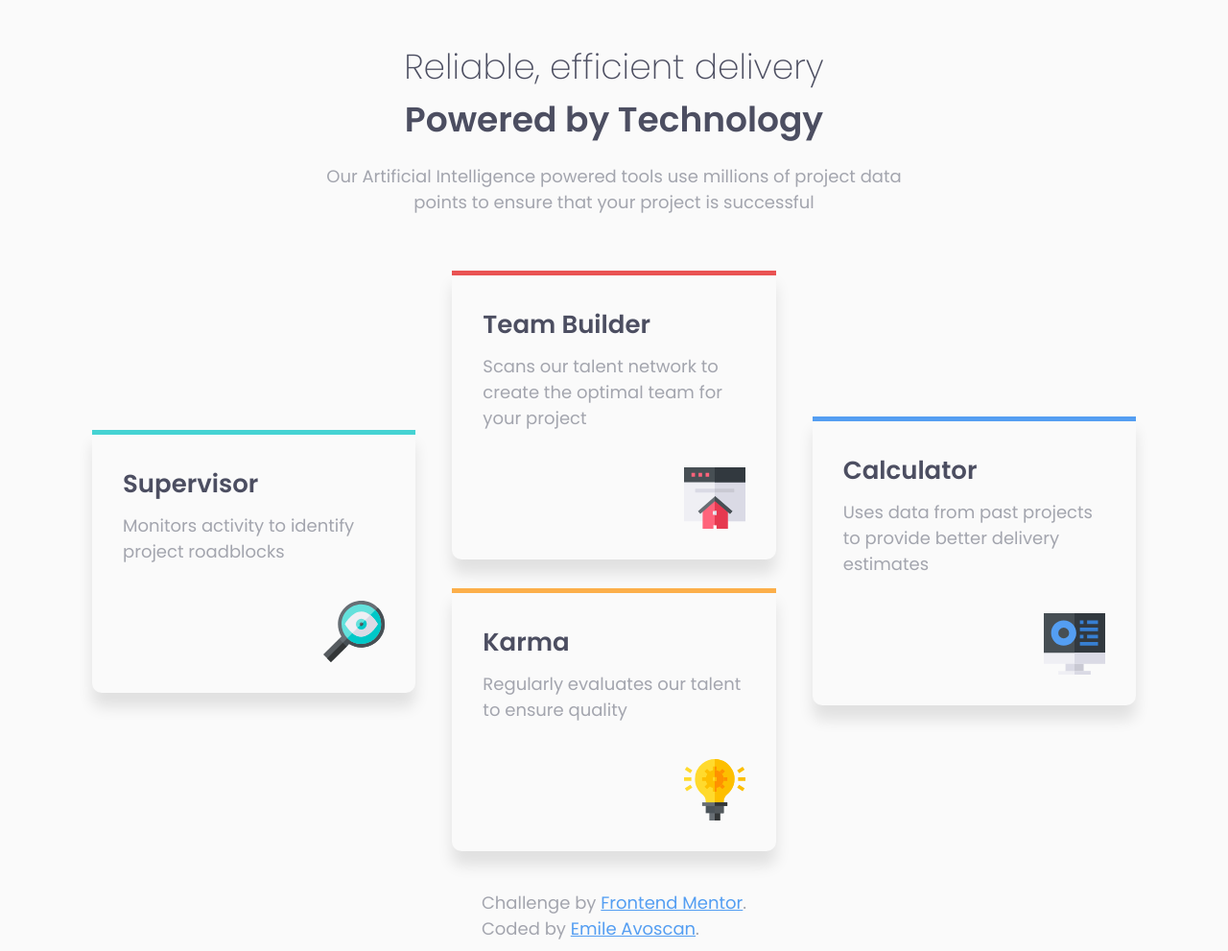
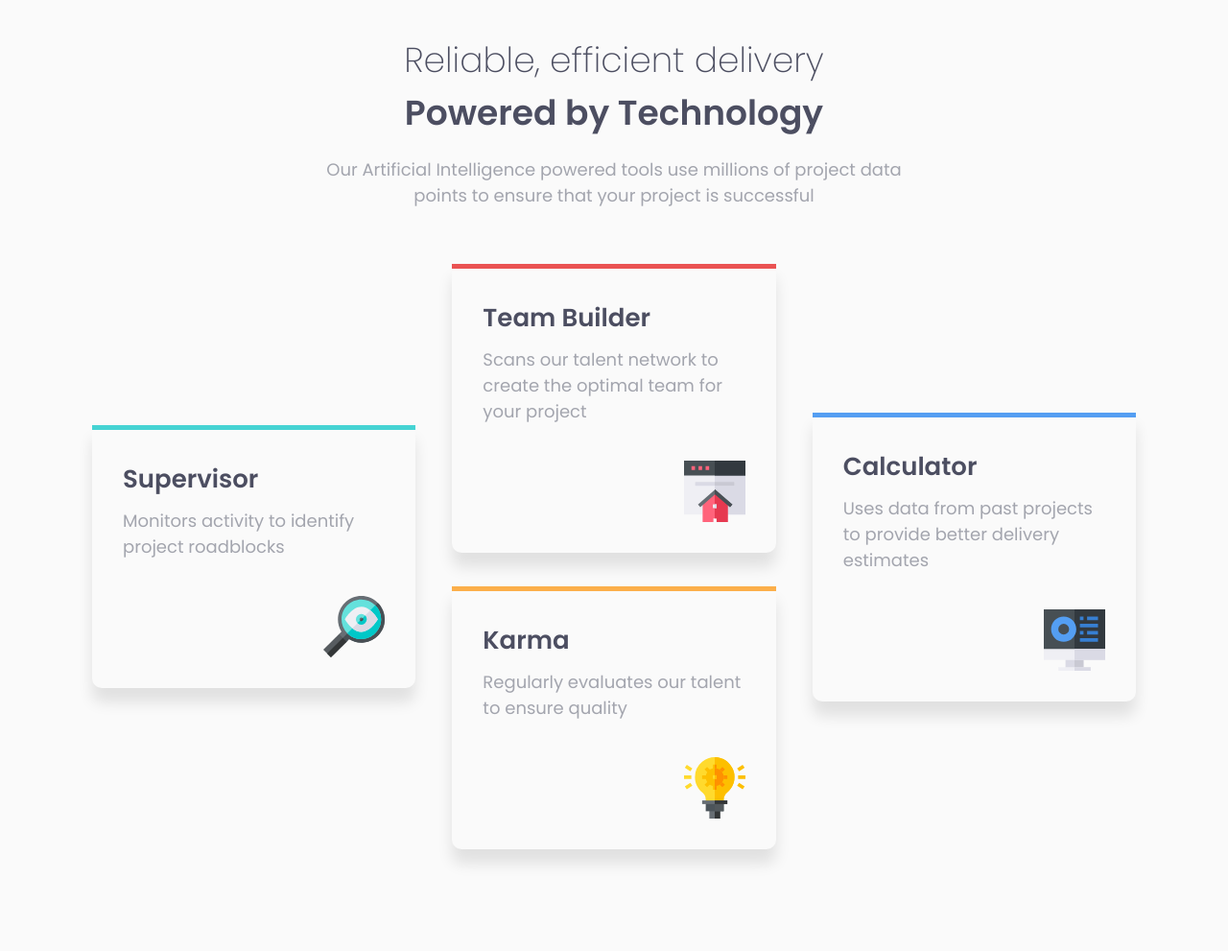
Before and after one commit to AvoscanEmile/Four-card-feature-section-master, a plain HTML site: page index.html in a window 1280 px wide. Shown: the whole page at 96% size. After the commit the page ends 920 px from the top, so only its background shows below. Drawn offline with Linux system fonts and the light colour scheme.

Commit message:
Improved HTML/CSS
Simplified CSS. Removed HTML elements. Improved centering on the screen.

```diff
--- a/index.html
+++ b/index.html
@@ -46,9 +46,5 @@
       </div>
     </div>
   </main>
-  <footer class="attribution">
-    <p class="attribution__text">Challenge by <a href="https://www.frontendmentor.io?ref=challenge" target="_blank" class="attribution__link">Frontend Mentor</a>.</p>
-    <p class="attribution__text">Coded by <a href="https://github.com/AvoscanEmile" target="_blank" class="attribution__link">Emile Avoscan</a>.</p>
-  </footer>
 </body>
 </html>
--- a/styles.css
+++ b/styles.css
@@ -41,23 +41,19 @@ html {
 
 body {
     margin: 0;
+    min-height: 100vh;
     font-family: var(--ff);
-    display: grid;
-    grid-template-columns: 1fr auto 1fr;
-    grid-template-rows: 1fr auto 2fr;
-    grid-row-gap: 10px;
-    grid-template-areas:
-    ". . ."
-    ". m ."
-    ". f .";
+    display: flex;
+    justify-content: center;
+    align-items: center;
     background-color: var(--clr-gray);
 }
 
 .main {
-    grid-area: m;
     display: flex;
     flex-direction: column;
     align-items: center;
+    margin-top: 35px;
 }
 
 /* Header Styling */
@@ -112,7 +108,7 @@ body {
     box-shadow: var(--shadow);
     border-radius: 0px 0px 10px 10px;
     padding: 2em;
-    margin-bottom: 30px;
+    margin-bottom: 35px;
 }
 
 .card--cyan {
@@ -150,42 +146,6 @@ body {
     margin-top: 20px;
 }
 
-/* Attribution styling */
-
-.attribution {
-    grid-area: f;
-    align-self: end;
-    justify-self: center;
-}
-
-.attribution__text {
-    margin: 0;
-    color: var(--clr-darker-gray);
-    font-size: var(--fs-p);
-    font-weight: var(--fw-regular);
-}
-
-.attribution__text:last-of-type {
-    margin-bottom: 10px;
-}
-
-.attribution__link:link {
-    color: var(--clr-blue);
-}
-
-.attribution__link:visited {
-    color: var(--clr-purple);
-}
-
-.attribution__link:hover {
-    text-decoration: none;
-    color: var(--clr-cyan);
-}
-
-.attribution__link:active {
-    color: var(--clr-orange);
-}
-
 /* Media Queries */
 
 @media (max-width: 1100px) {
```
